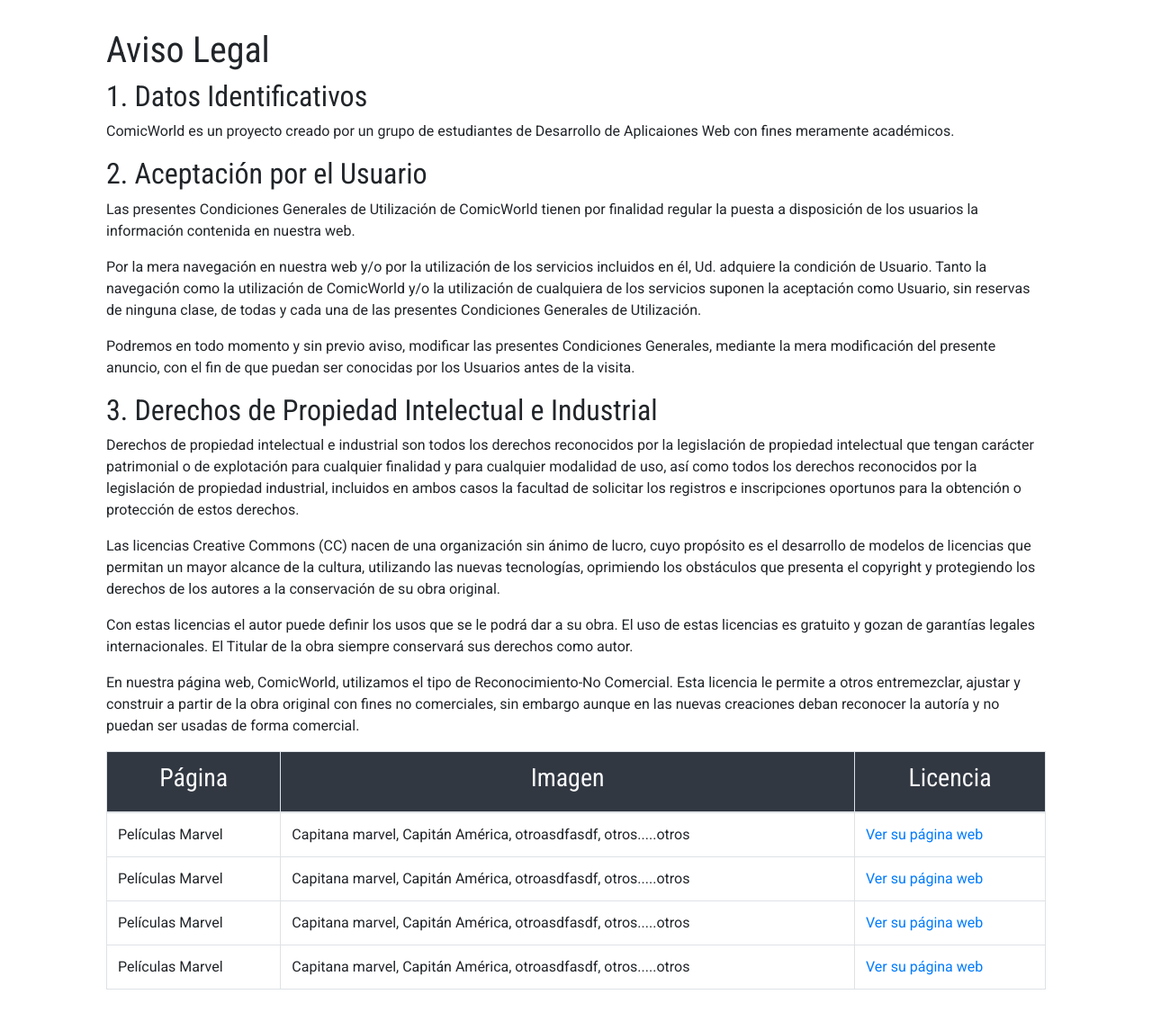
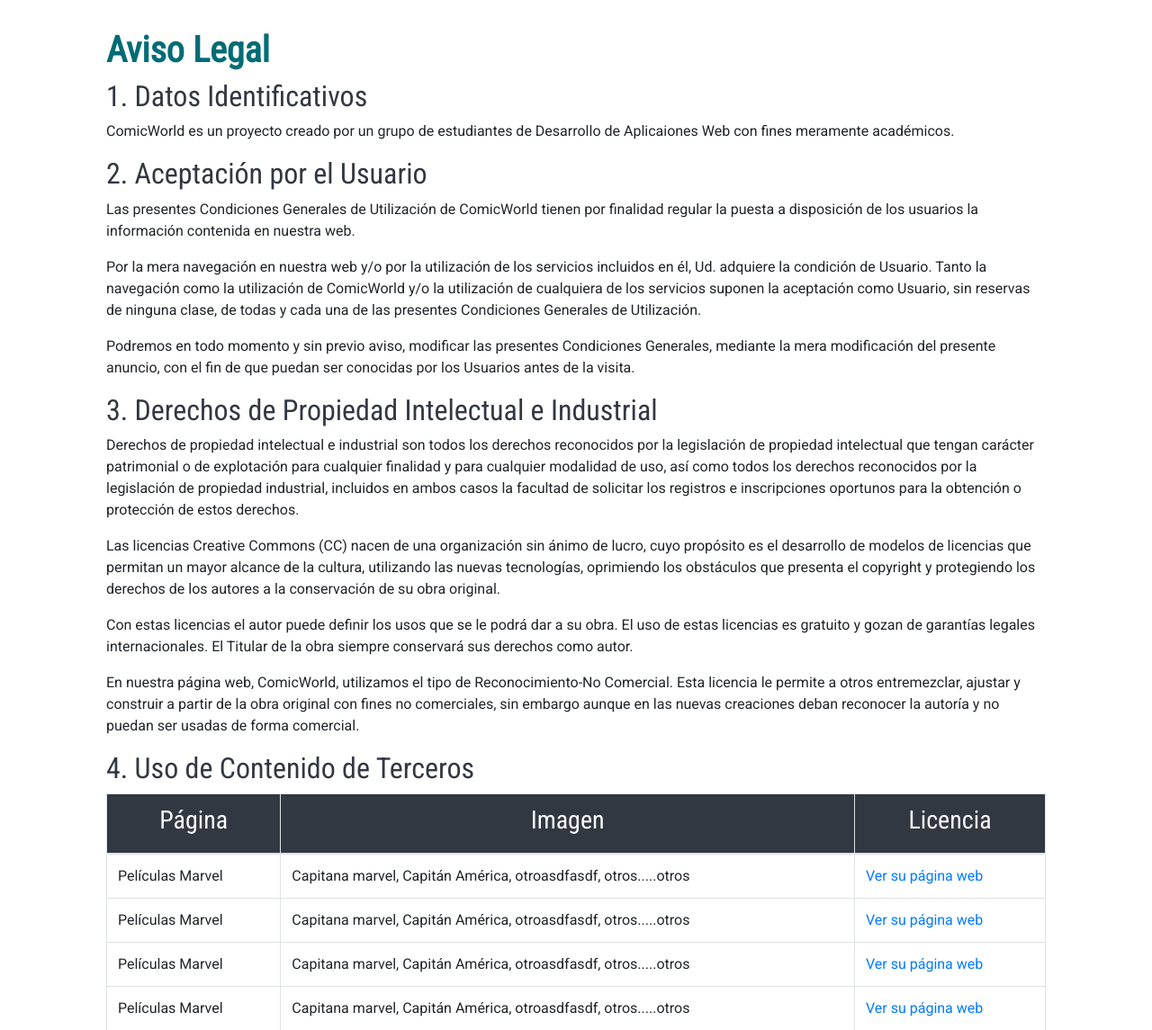
Before and after one commit to jorge228/ComicWorld, a PHP site: page /terminos_legales.php in a window 1280 px wide. Shown: the part 56-1201 px from the top of the page at 90% size. Run offline with PHP 8.4, Linux system fonts and the light colour scheme; some libraries are stand-ins or nearby versions.

Commit message:
mod aviso legal

```diff
--- a/ProyectoDIW/terminos_legales.php
+++ b/ProyectoDIW/terminos_legales.php
@@ -15,18 +15,19 @@
 
     <div class="container p-5">
         <section>
-            <h1>Aviso Legal</h1>
-            <h2>1. Datos Identificativos</h2>
+            <h1 class="font-weight-bold text-warning">Aviso Legal</h1>
+            <h2 class="text-success">1. Datos Identificativos</h2>
             <p>ComicWorld es un proyecto creado por un grupo de estudiantes de Desarrollo de Aplicaiones Web con fines meramente académicos.</p>
-            <h2>2. Aceptación por el Usuario</h2>
+            <h2 class="text-success">2. Aceptación por el Usuario</h2>
             <p>Las presentes Condiciones Generales de Utilización de ComicWorld tienen por finalidad regular la puesta a disposición de los usuarios la información contenida en nuestra web.</p>
             <p>Por la mera navegación en nuestra web y/o por la utilización de los servicios incluidos en él, Ud. adquiere la condición de Usuario. Tanto la navegación como la utilización de ComicWorld y/o la utilización de cualquiera de los servicios suponen la aceptación como Usuario, sin reservas de ninguna clase, de todas y cada una de las presentes Condiciones Generales de Utilización.</p>
             <p> Podremos en todo momento y sin previo aviso, modificar las presentes Condiciones Generales, mediante la mera modificación del presente anuncio, con el fin de que puedan ser conocidas por los Usuarios antes de la visita. </p>
-            <h2>3. Derechos de Propiedad Intelectual e Industrial</h2>
+            <h2 class="text-success">3. Derechos de Propiedad Intelectual e Industrial</h2>
             <p>Derechos de propiedad intelectual e industrial son todos los derechos reconocidos por la legislación de propiedad intelectual que tengan carácter patrimonial o de explotación para cualquier finalidad y para cualquier modalidad de uso, así como todos los derechos reconocidos por la legislación de propiedad industrial, incluidos en ambos casos la facultad de solicitar los registros e inscripciones oportunos para la obtención o protección de estos derechos.</p>
             <p>Las licencias Creative Commons (CC) nacen de una organización sin ánimo de lucro, cuyo propósito es el desarrollo de modelos de licencias que permitan un mayor alcance de la cultura, utilizando las nuevas tecnologías, oprimiendo los obstáculos que presenta el copyright y protegiendo los derechos de los autores a la conservación de su obra original.</p>
             <p>Con estas licencias el autor puede definir los usos que se le podrá dar a su obra. El uso de estas licencias es gratuito y gozan de garantías legales internacionales. El Titular de la obra siempre conservará sus derechos como autor.</p>
             <p>En nuestra página web, ComicWorld, utilizamos el tipo de Reconocimiento-No Comercial. Esta licencia le permite a otros entremezclar, ajustar y construir a partir de la obra original con fines no comerciales, sin embargo aunque en las nuevas creaciones deban reconocer la autoría y no puedan ser usadas de forma comercial.</p>
+            <h2 class="text-success">4. Uso de Contenido de Terceros</h2>
             <aside class="tablaDatos">
                 <table class="table table-bordered">
                     <thead class="bg-success">
```
